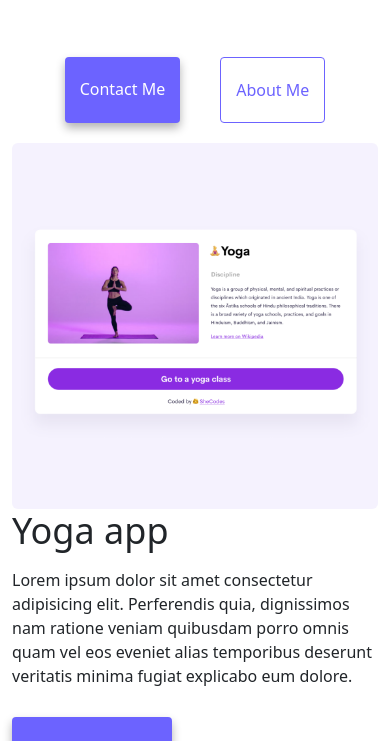
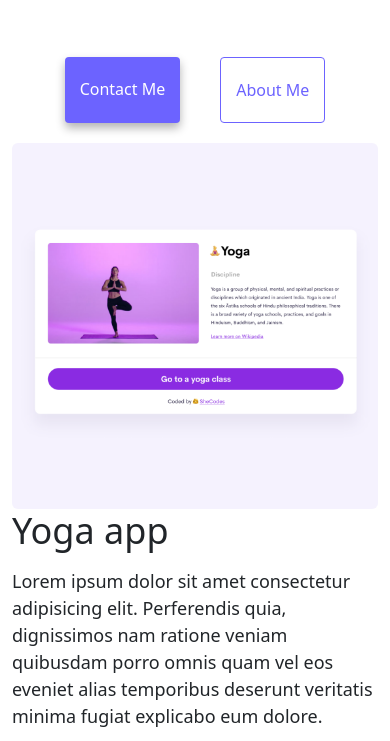
Before and after one commit to FullMoonRaccoon/ResumeSheCodes, a website: page index.html in a window 390 px wide. Shown: the part 319-1060 px from the top of the page. Drawn offline with nearby package versions, Linux system fonts and the light colour scheme.

Commit message:
Update style.css

```diff
--- a/style.css
+++ b/style.css
@@ -111,7 +111,8 @@ p {
   h2 {
     font-size: 36px;
   }
-  p {
-    font-size: 16px;
+  p,
+  .email-link {
+    font-size: 18px;
   }
 }
```
